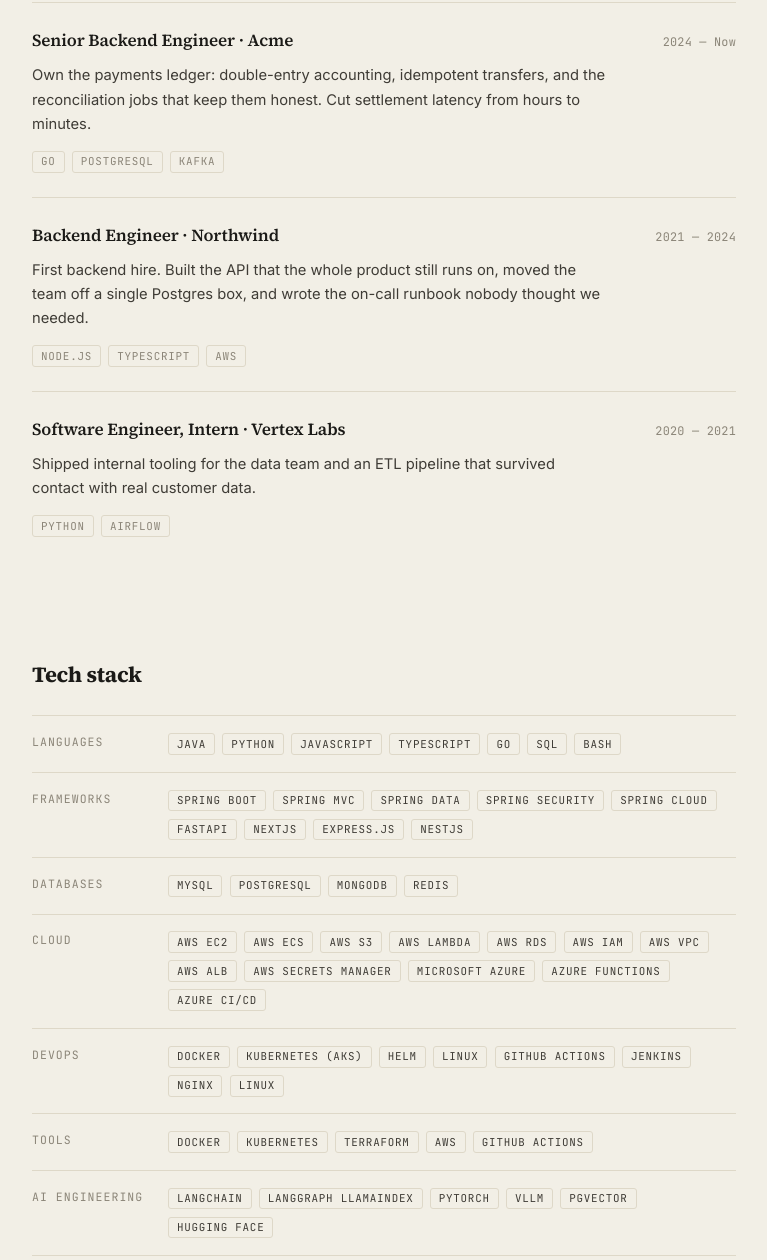
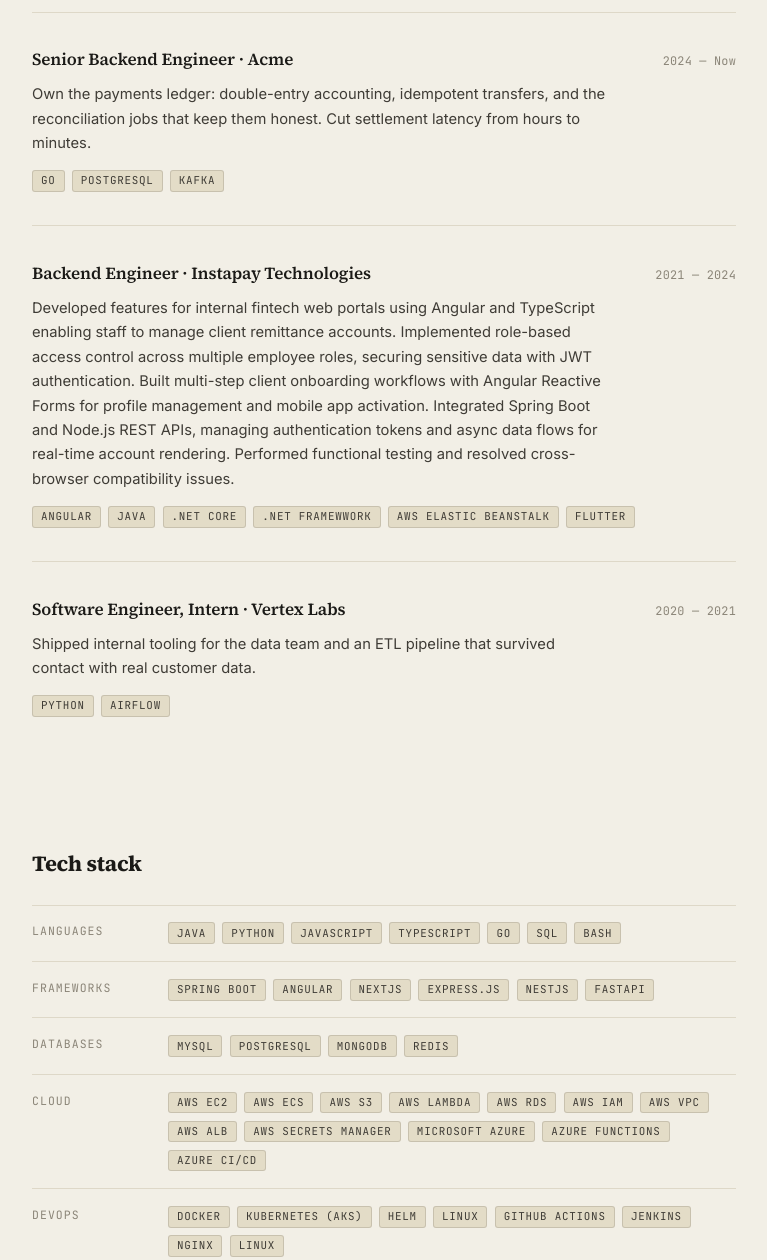
Before and after one commit to Ridzzz0Alam/portfolio04, a plain HTML site: page index.html in a window 1280 px wide. Shown: the part 890-2150 px from the top of the page, without its empty margins (256-1023 px from the left). Drawn offline with Linux system fonts and the light colour scheme; no server answers.

Commit message:
Updated Changes

```diff
--- a/index.html
+++ b/index.html
@@ -264,18 +264,30 @@
 
             <li class="row">
               <div class="row__top">
-                <h3 class="row__title">Backend Engineer · Northwind</h3>
+                <h3 class="row__title">
+                  Backend Engineer · Instapay Technologies
+                </h3>
                 <span class="meta">2021 — 2024</span>
               </div>
               <p class="row__body">
-                First backend hire. Built the API that the whole product still
-                runs on, moved the team off a single Postgres box, and wrote the
-                on-call runbook nobody thought we needed.
+                Developed features for internal fintech web portals using
+                Angular and TypeScript enabling staff to manage client
+                remittance accounts. Implemented role-based access control
+                across multiple employee roles, securing sensitive data with JWT
+                authentication. Built multi-step client onboarding workflows
+                with Angular Reactive Forms for profile management and mobile
+                app activation. Integrated Spring Boot and Node.js REST APIs,
+                managing authentication tokens and async data flows for
+                real-time account rendering. Performed functional testing and
+                resolved cross-browser compatibility issues.
               </p>
               <ul class="tags">
-                <li>Node.js</li>
-                <li>TypeScript</li>
-                <li>AWS</li>
+                <li>Angular</li>
+                <li>Java</li>
+                <li>.NET Core</li>
+                <li>.NET Framewwork</li>
+                <li>AWS Elastic Beanstalk</li>
+                <li>Flutter</li>
               </ul>
             </li>
 
@@ -324,14 +336,11 @@
               <dd>
                 <ul class="tags">
                   <li>Spring Boot</li>
-                  <li>Spring MVC</li>
-                  <li>Spring Data</li>
-                  <li>Spring Security</li>
-                  <li>Spring Cloud</li>
-                  <li>FastAPI</li>
+                  <li>Angular</li>
                   <li>Nextjs</li>
                   <li>Express.js</li>
                   <li>Nestjs</li>
+                  <li>FastAPI</li>
                 </ul>
               </dd>
             </div>
@@ -624,7 +633,7 @@
         <!-- BLOG --------------------------------------------------------------- -->
         <section class="section" id="blog" aria-labelledby="blog-title">
           <div class="section__head">
-            <h2 id="blog-title">Recent writing</h2>
+            <h2 id="blog-title">Recent Blogs</h2>
             <a
               class="section__link"
               href="https://medium.com/@yourhandle"
--- a/styles.css
+++ b/styles.css
@@ -233,10 +233,7 @@
 .socials {
   display: flex;
   flex-wrap: wrap;
-  /* Column gap keeps the links apart; the tighter row gap keeps a wrapped
-     second line reading as part of the same block. */
-  column-gap: 1.4rem;
-  row-gap: 0.95rem;
+  gap: 1.55rem;
   margin: 2.35rem 0 0;
   padding: 0;
   list-style: none;
@@ -346,7 +343,7 @@
 }
 
 .row {
-  padding: 1.5rem 0;
+  padding: 2.1rem 0;
   border-bottom: 1px solid var(--rule);
 }
 
@@ -402,13 +399,34 @@
 
   & li {
     padding: 0.28rem 0.5rem;
-    border: 1px solid var(--rule);
+    background: var(--tape);
+    border: 1px solid color-mix(in oklab, var(--tape) 60%, var(--ink) 12%);
     border-radius: var(--radius);
     font: 400 0.68rem/1 var(--mono);
     text-transform: uppercase;
     letter-spacing: 0.07em;
-    color: var(--faint);
+    color: var(--ink-soft);
   }
+}
+
+/* Category groups inside Projects. */
+.project-group + .project-group {
+  margin-top: 3.5rem;
+}
+
+.project-group__label {
+  margin: 0 0 0.6rem;
+  font: 400 0.72rem/1 var(--mono);
+  text-transform: uppercase;
+  letter-spacing: 0.09em;
+  color: var(--faint);
+}
+
+.project-group .rows {
+  border-top: 1px solid var(--rule);
+}
+.project-group .row:last-child {
+  border-bottom: 0;
 }
 
 /* =========================================================================
```
